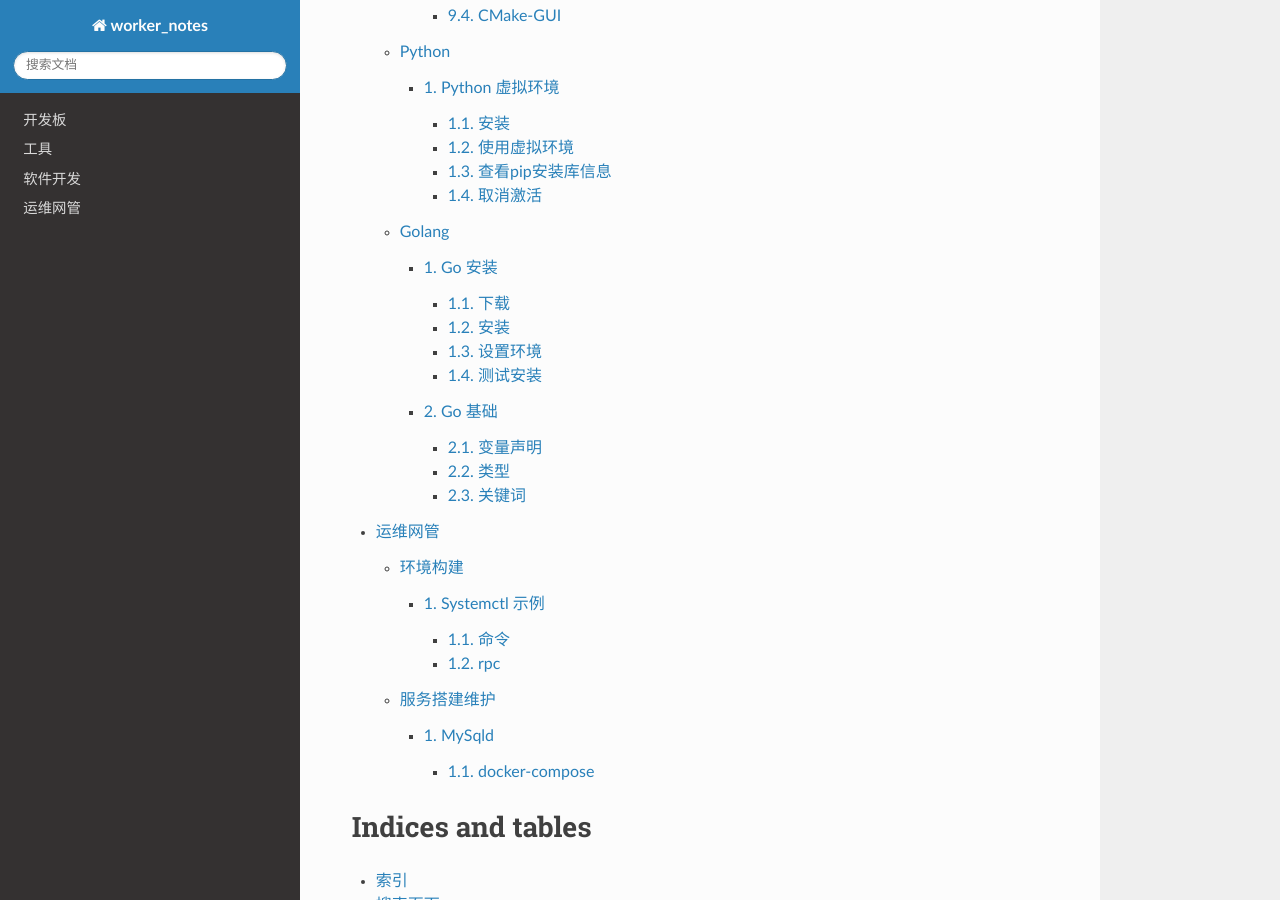
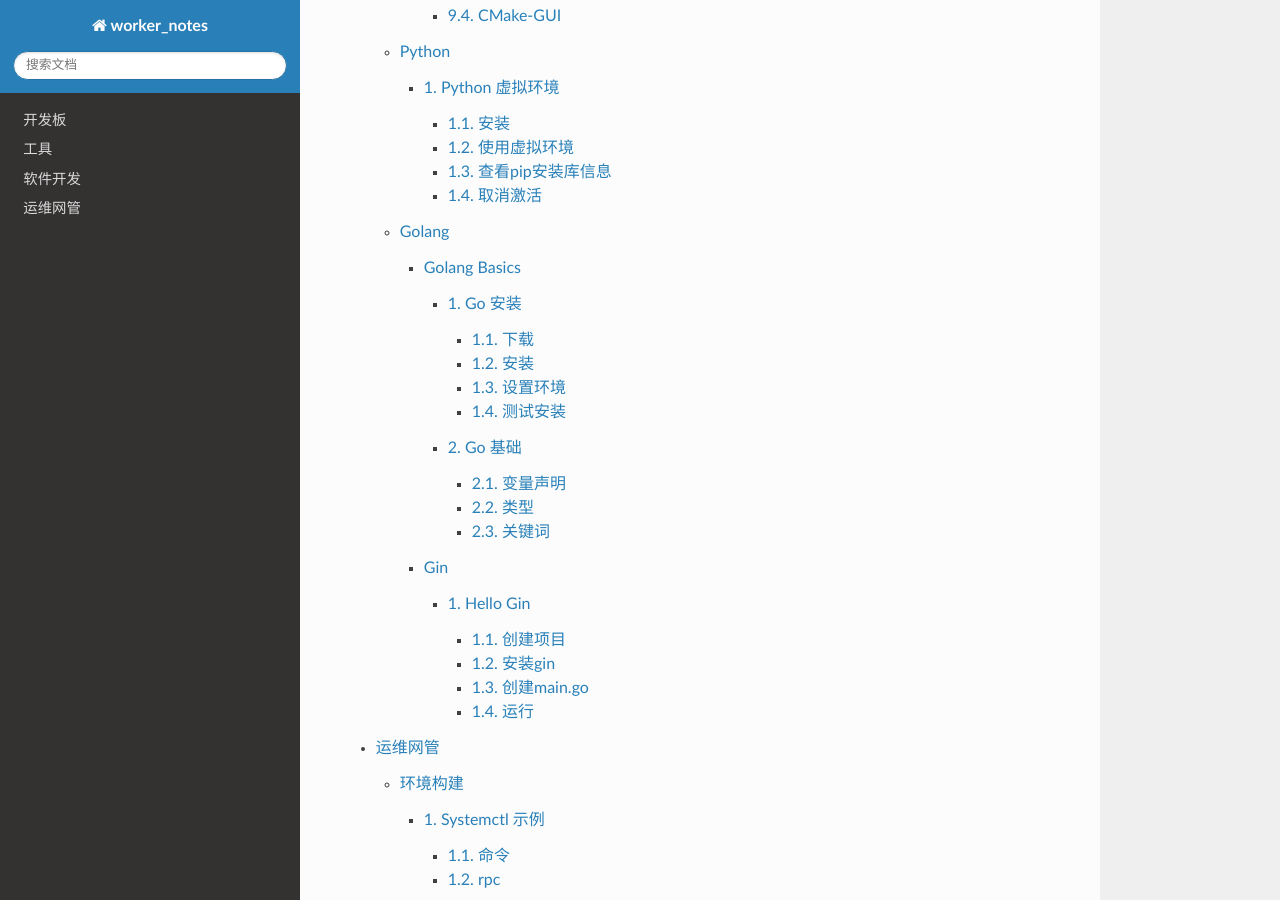
Before and after one commit to fzxiehui/worker_notes, a Sphinx documentation site: the page built from source/index.rst, in a window 1280 px wide and 900 px high, scrolled down 2480 px. Built offline with Sphinx 7.4.7 and the Read the Docs theme 2.0.0, drawn with Linux system fonts in a browser that asks for light colours; pages that are not in the unit, such as notebooks, are missing from menus.

Commit message:
feat: hello gin

```diff
--- /dev/null
+++ b/source/soft/golang/hellogin.rst
@@ -0,0 +1,48 @@
+Hello Gin
+===============
+
+创建项目
+-------------
+
+.. code:: bash
+
+    $ mkdir hello-gin
+    $ cd hello-gin
+    $ go mod init hello-gin
+
+
+安装gin
+-------------
+
+.. code:: bash
+
+    $ go get -u github.com/gin-gonic/gin
+
+
+创建main.go
+-------------
+.. code:: go
+
+    package main
+
+    import (
+        "github.com/gin-gonic/gin"
+    )
+
+    func main() {
+        r := gin.Default() // 创建默认路由 logger和recovery中间件
+        r.GET("/ping", func(c *gin.Context) {
+            c.JSON(200, gin.H{
+                "message": "Hello Gin",
+            })
+        })
+        r.Run() // listen and serve on
+    }
+
+
+运行
+-------------
+
+.. code:: bash
+
+    $ go run main.go
--- a/source/soft/golang/index.rst
+++ b/source/soft/golang/index.rst
@@ -1,8 +1,19 @@
 Golang
 ======
+
+Golang Basics
+--------------
 
 .. toctree::
   :numbered:
 
   install.rst
   base.rst
+
+Gin
+----
+
+.. toctree::
+  :numbered:
+
+  hellogin.rst
--- a/source/soft/golang/install.rst
+++ b/source/soft/golang/install.rst
@@ -27,7 +27,7 @@
 
 .. code:: shell
 
-   tar xvf go1.6.linux-amd64.tar.gz
+   tar xvf go1.19.1.linux-amd64.tar.gz
    sudo chown -R root:root ./go
    sudo mv go /usr/local
 
```
Also changed, not shown: other parts of source/soft/golang/install.rst (+1 -1 lines).
